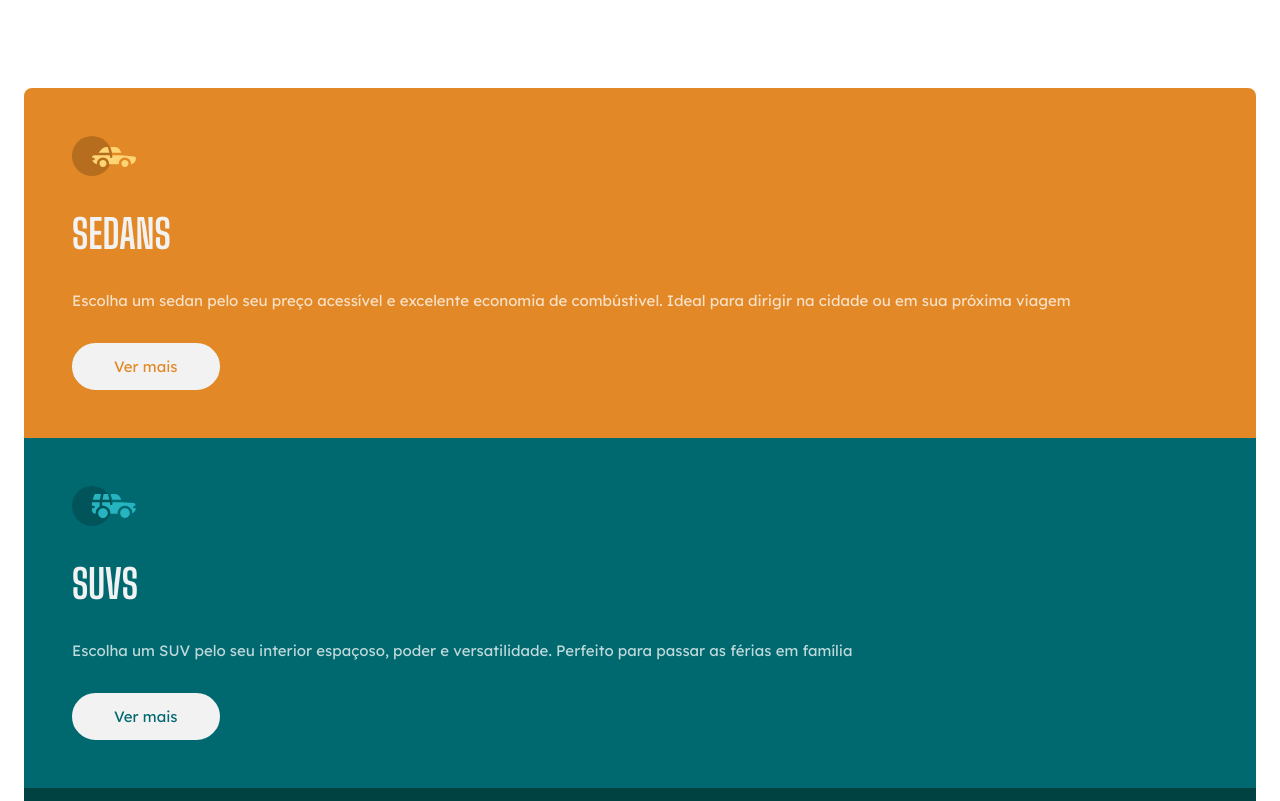
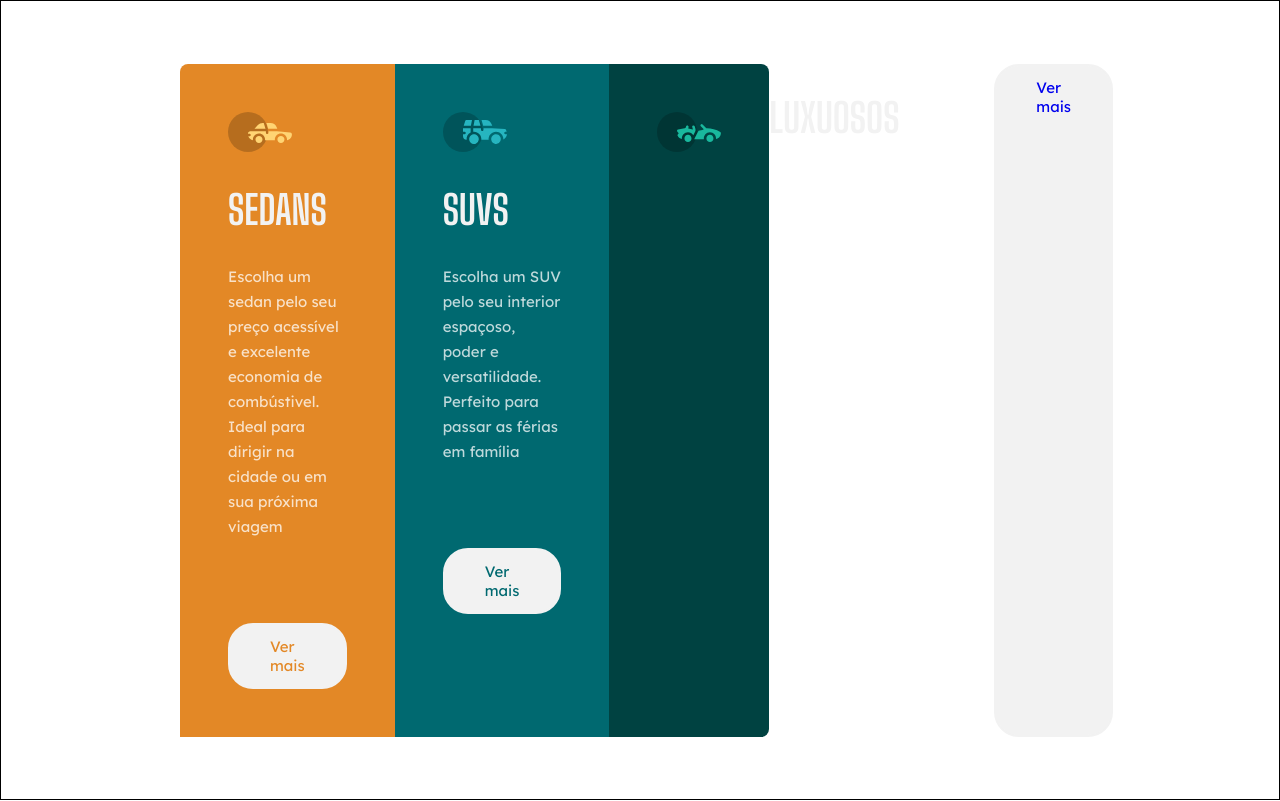
Before and after one commit to Milexz1/carros, a plain HTML site: page index.html in a window 1280 px wide. Shown: the top 801 px of the page. Drawn offline with Linux system fonts and the light colour scheme.

Commit message:
responsividade completa

```diff
--- a/style.css
+++ b/style.css
@@ -30,6 +30,7 @@ p {
     color: var(--transparent-white);
     margin-bottom: 1.875rem;
     line-height: 1.5625rem;
+
 }
 
 a {
@@ -73,3 +74,35 @@ section {
 .luxuosos a {
     color: var(--dark-cyan);
 }
+
+@media(min-width: 920px) {
+    body {
+        border: 1px solid;
+        height: 100vh;
+
+        display: flex;
+        justify-content: center;
+        align-items: center;
+    }
+    main {
+        display: flex;
+        max-width: 57.5rem;
+    }
+
+    p {
+        margin-bottom: 5.25rem;
+    }
+
+    a:hover {
+        background: transparent;
+        color: var(--gray);
+    }
+
+    .sedans {
+        border-radius: 8px 0 0 0;
+    }
+
+    .luxuosos {
+        border-radius: 0 8px 8px 0;
+    }
+}
```
